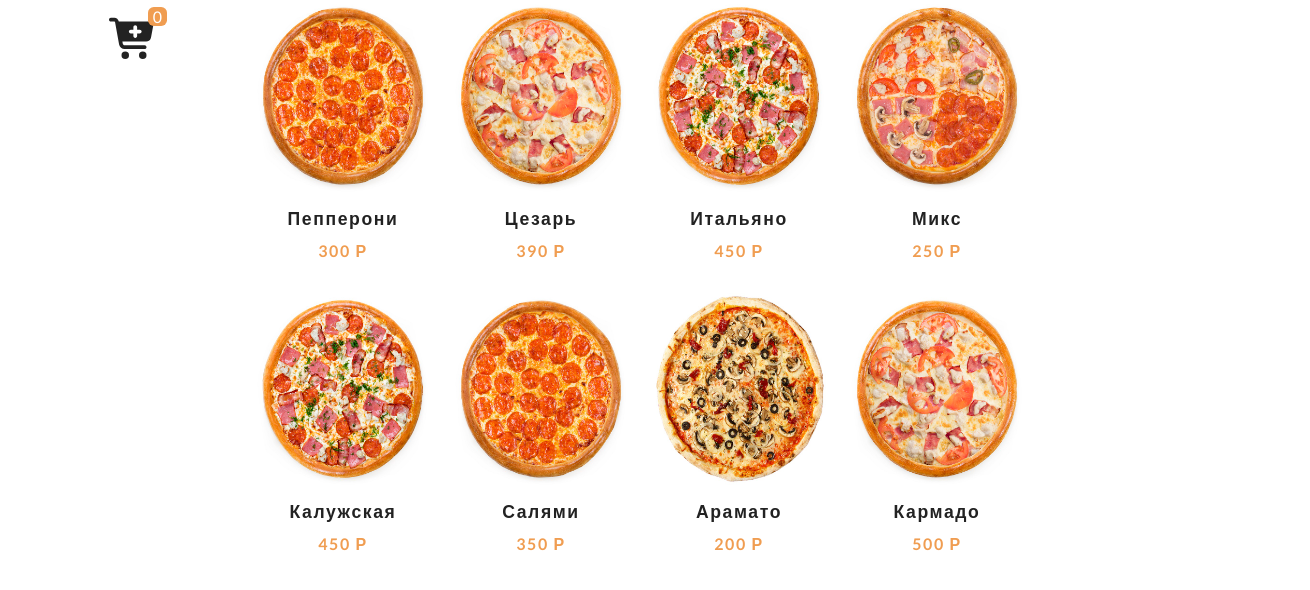
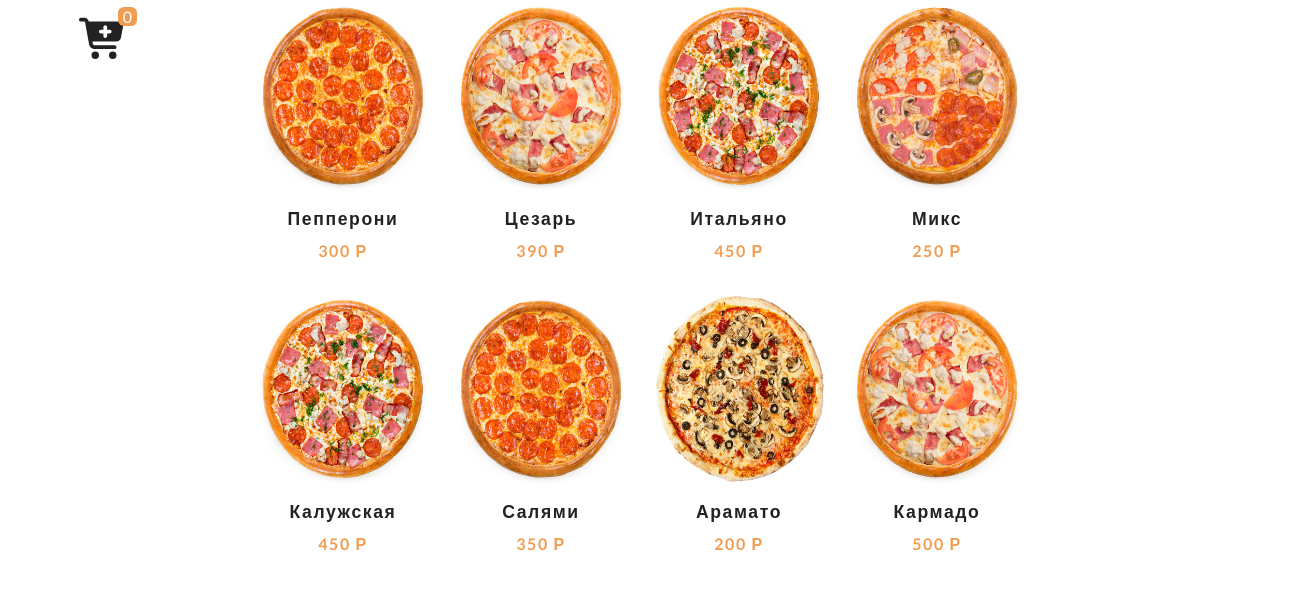
Before and after one commit to Consulus/pizza, a plain HTML site: page index.html in a window 1280 px wide. Shown: the whole page, 1310 px wide, since content can reach past the window. Drawn offline with Linux system fonts and the light colour scheme.

Commit message:
Add files via upload

```diff
--- a/style.css
+++ b/style.css
@@ -31,7 +31,7 @@ body {
 /* --------------- Navbar ---------------- */
 .navbar {
 	position: absolute;
-	left: 30px;
+	left: 0;
 	top: 15px;
 	width: 100%;
 	z-index: 1;
```
